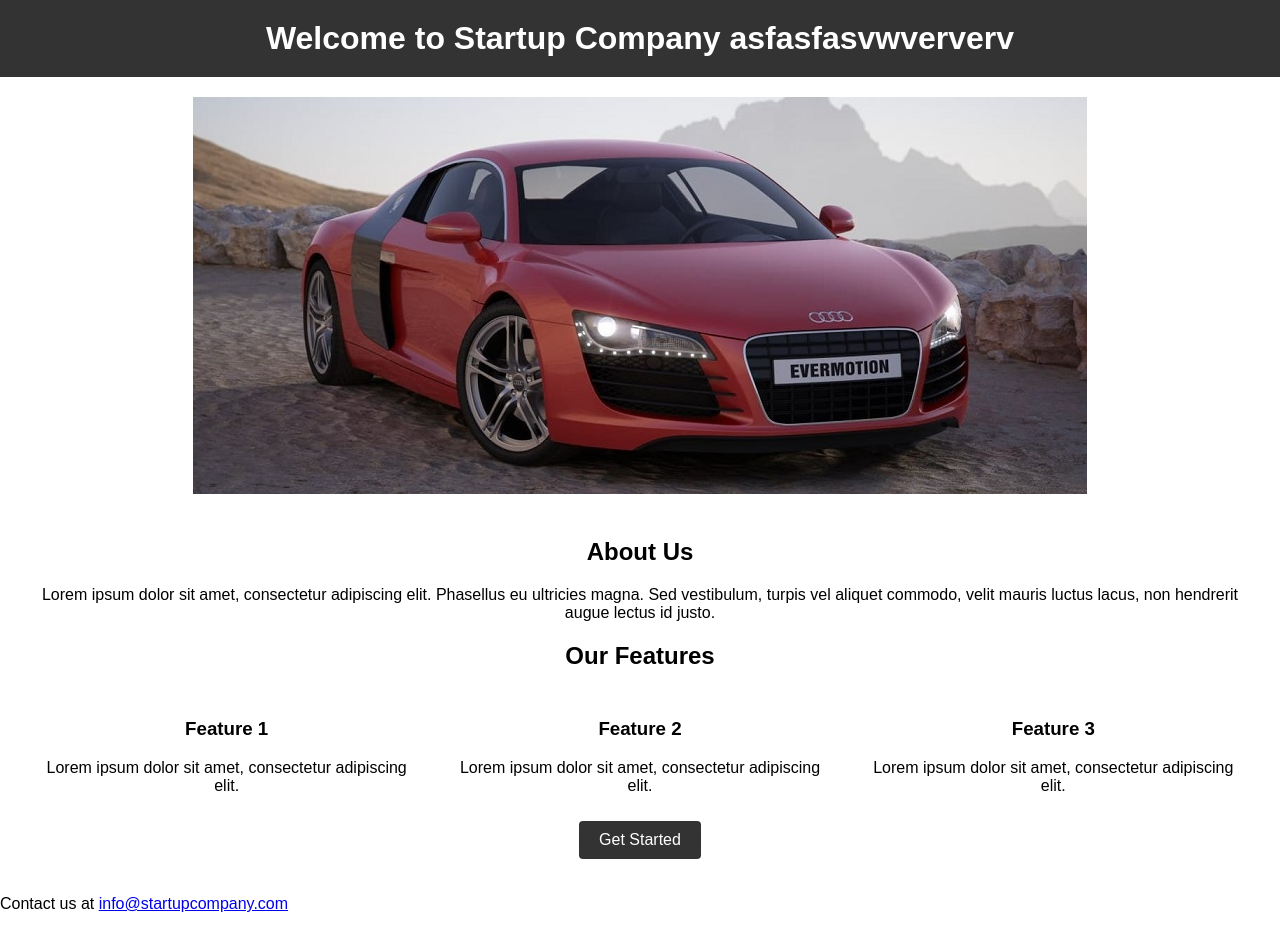
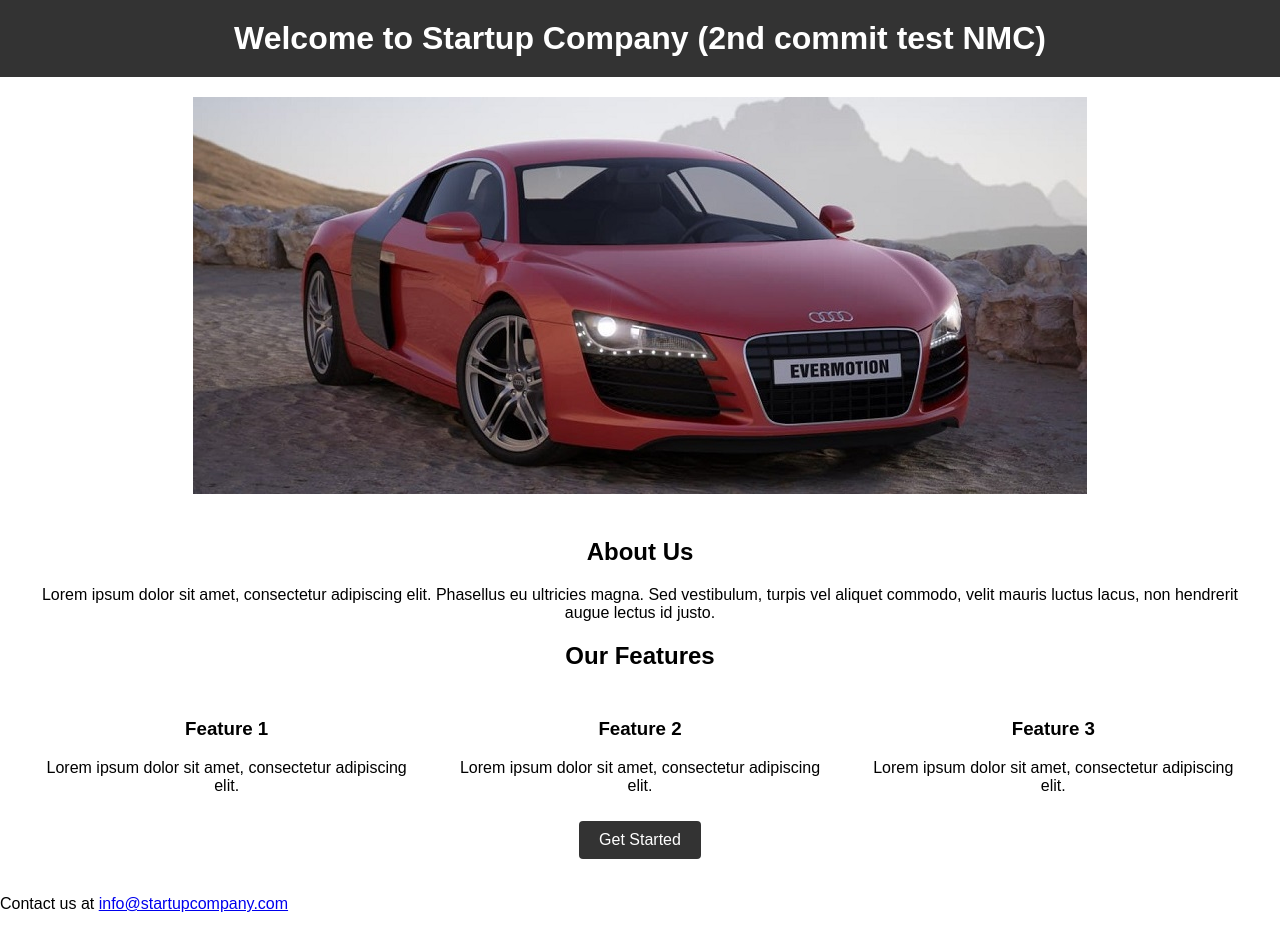
Before and after one commit to neularkmedia/test1, a plain HTML site: page index.html in a window 1280 px wide. Drawn offline with Linux system fonts and the light colour scheme.

Commit message:
Update index.html
test 2

```diff
--- a/index.html
+++ b/index.html
@@ -47,7 +47,7 @@
 </head>
 <body>
     <header>
-        <h1>Welcome to Startup Company asfasfasvwververv </h1>
+        <h1>Welcome to Startup Company (2nd commit test NMC) </h1>
     </header>
     <main>
         <img class="hero-image" src="images/startup-hero.jpg" alt="Startup Hero Image">
```
